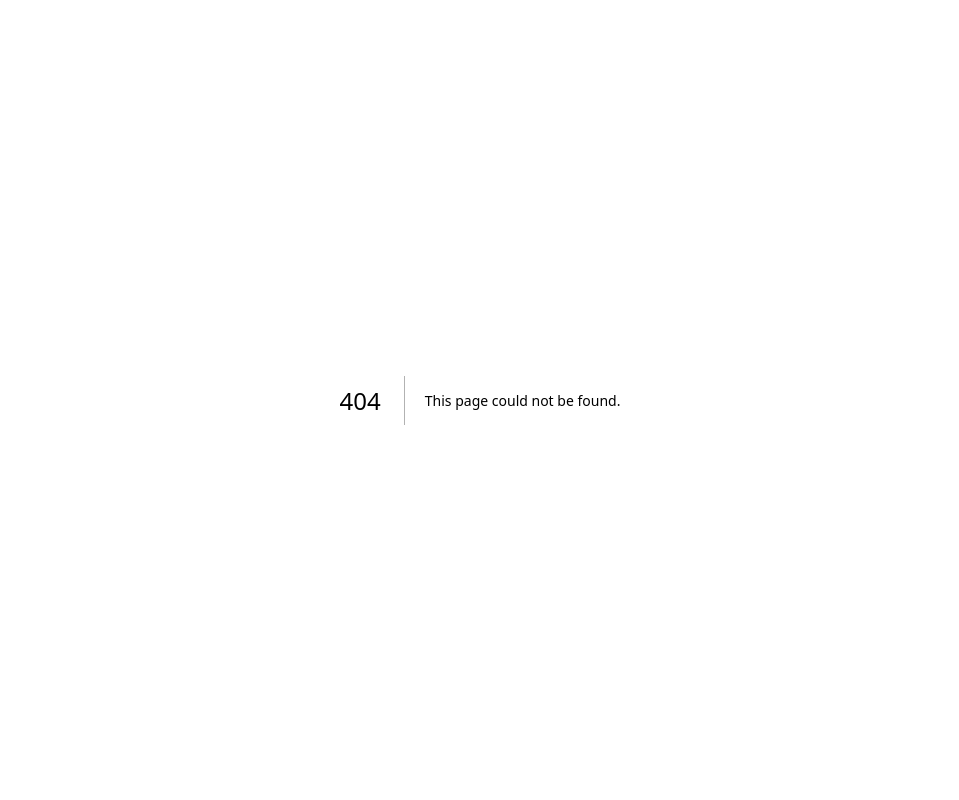
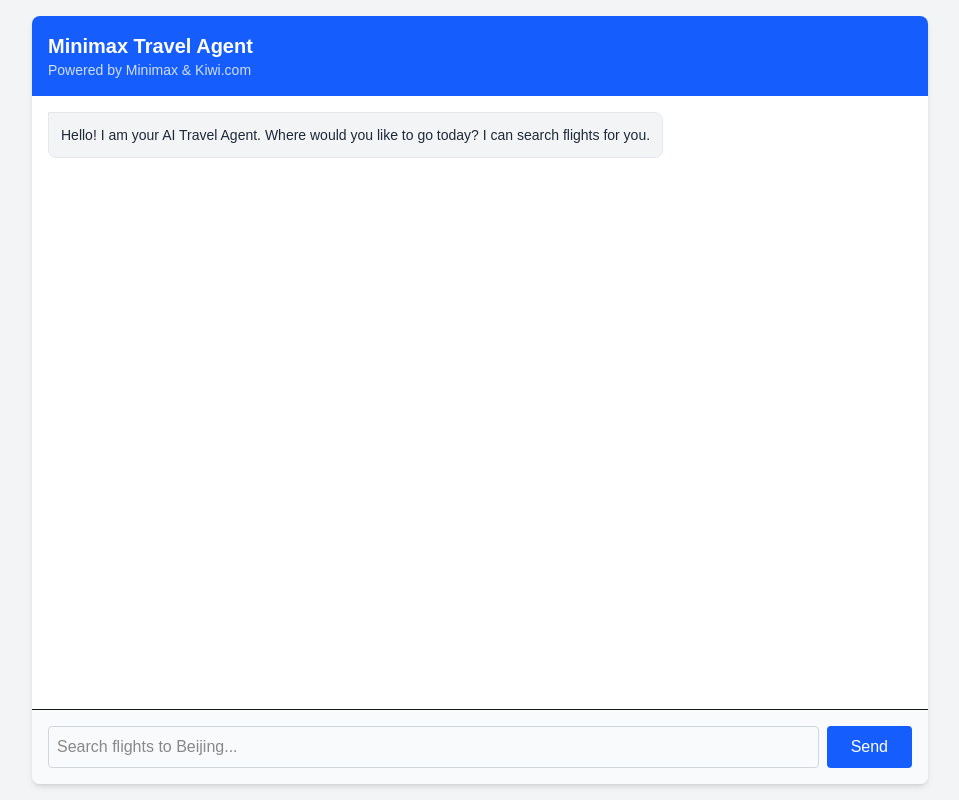
Before and after one commit to eshan-chawla/Travel-Agent, a Next.js app: page /agent in a window 1280 px wide. Before the commit this address had no page. Shown: the whole page, without its empty margins (160-1119 px from the left). Built offline with nearby package versions, Linux system fonts and the light colour scheme.

Commit message:
feat: implement Minimax AI agent with Kiwi flight search integration

```diff
--- a/package.json
+++ b/package.json
@@ -11,6 +11,7 @@
   "dependencies": {
     "@clerk/nextjs": "^6.37.0",
     "@supabase/supabase-js": "^2.93.3",
+    "ai": "^6.0.62",
     "next": "16.1.6",
     "react": "19.2.3",
     "react-dom": "19.2.3"
--- /dev/null
+++ b/src/app/actions/chat.ts
@@ -0,0 +1,53 @@
+
+'use server'
+
+import { chatWithMinimax } from '@/lib/minimax';
+import { searchFlights } from '@/lib/kiwi';
+
+export async function sendMessage(history: { role: 'user' | 'assistant'; content: string }[], message: string) {
+  const messages = [...history, { role: 'user', content: message } as const];
+
+  try {
+    let response = await chatWithMinimax(messages);
+
+    // Detect Tool Call
+    if (response.includes('TOOL_CALL:')) {
+      // Extract JSON from TOOL_CALL
+      const match = response.match(/TOOL_CALL: ({.*})/);
+      if (match) {
+        try {
+            const toolCall = JSON.parse(match[1]);
+
+            if (toolCall.tool === 'searchFlights') {
+                const flights = await searchFlights(toolCall.params);
+
+                // Format flight results for the AI
+                let summary = "No flights found.";
+                if (flights && flights.data && flights.data.length > 0) {
+                    summary = flights.data.slice(0, 3).map((f: any) =>
+                        `Flight: ${f.flyFrom}->${f.flyTo} | ${f.price} EUR | ${f.airlines.join(',')}`
+                    ).join('\n');
+                }
+
+                // Recursive call with tool results
+                // We fake the tool interaction in the history for the AI
+                const toolMessages = [
+                    ...messages,
+                    { role: 'assistant', content: response } as const,
+                    { role: 'user', content: `Tool Output (System): ${summary}` } as const
+                ];
+
+                // Get final response from AI interpreting the tool output
+                response = await chatWithMinimax(toolMessages);
+            }
+        } catch (e) {
+            console.error("Failed to parse tool call", e);
+        }
+      }
+    }
+    return { role: 'assistant', content: response };
+  } catch (error) {
+    console.error(error);
+    return { role: 'assistant', content: "I'm having trouble connecting right now." };
+  }
+}
--- /dev/null
+++ b/src/app/agent/page.tsx
@@ -0,0 +1,92 @@
+
+'use client'
+
+import React, { useState } from 'react'
+import { sendMessage } from '@/app/actions/chat'
+
+export default function AgentChat() {
+  const [messages, setMessages] = useState<{ role: 'user' | 'assistant'; content: string }[]>([
+    { role: 'assistant', content: 'Hello! I am your AI Travel Agent. Where would you like to go today? I can search flights for you.' }
+  ])
+  const [input, setInput] = useState('')
+  const [loading, setLoading] = useState(false)
+
+  const handleSubmit = async (e: React.FormEvent) => {
+    e.preventDefault()
+    if (!input.trim() || loading) return
+
+    const userMessage = { role: 'user' as const, content: input }
+    setMessages(prev => [...prev, userMessage])
+    setInput('')
+    setLoading(true)
+
+    try {
+      // Pass the current history (excluding the new user message we just added visually)
+      const response = await sendMessage(messages, input)
+      setMessages(prev => [...prev, response as any])
+    } catch (error) {
+      console.error('Failed to send message:', error)
+      setMessages(prev => [...prev, { role: 'assistant', content: 'Sorry, something went wrong.' }])
+    } finally {
+      setLoading(false)
+    }
+  }
+
+  return (
+    <div className="flex flex-col h-screen bg-gray-100 p-4">
+      <div className="max-w-4xl mx-auto w-full bg-white rounded-lg shadow-md overflow-hidden flex flex-col h-full">
+        {/* Header */}
+        <div className="bg-blue-600 p-4 text-white">
+          <h1 className="text-xl font-bold">Minimax Travel Agent</h1>
+          <p className="text-sm opacity-80">Powered by Minimax & Kiwi.com</p>
+        </div>
+
+        {/* Chat Area */}
+        <div className="flex-1 overflow-y-auto p-4 space-y-4">
+          {messages.map((msg, index) => (
+            <div
+              key={index}
+              className={`flex ${msg.role === 'user' ? 'justify-end' : 'justify-start'}`}
+            >
+              <div
+                className={`max-w-[80%] p-3 rounded-lg ${
+                  msg.role === 'user'
+                    ? 'bg-blue-600 text-white rounded-tr-none'
+                    : 'bg-gray-100 text-gray-800 rounded-tl-none border border-gray-200'
+                }`}
+              >
+                <div className="whitespace-pre-wrap text-sm">{msg.content}</div>
+              </div>
+            </div>
+          ))}
+          {loading && (
+            <div className="flex justify-start">
+              <div className="bg-gray-100 text-gray-500 p-3 rounded-lg rounded-tl-none text-sm italic">
+                Thinking...
+              </div>
+            </div>
+          )}
+        </div>
+
+        {/* Input Area */}
+        <form onSubmit={handleSubmit} className="p-4 border-t bg-gray-50 flex gap-2">
+          <input
+            type="text"
+            value={input}
+            onChange={(e) => setInput(e.target.value)}
+            placeholder="Search flights to Beijing..."
+            className="flex-1 p-2 border border-gray-300 rounded focus:outline-none focus:ring-2 focus:ring-blue-500"
+            disabled={loading}
+          />
+          <button
+            type="submit"
+            className="bg-blue-600 text-white px-6 py-2 rounded hover:bg-blue-700 transition-colors disabled:opacity-50"
+            disabled={loading}
+          >
+            Send
+          </button>
+        </form>
+      </div>
+    </div>
+  )
+}
--- /dev/null
+++ b/src/lib/kiwi.ts
@@ -0,0 +1,60 @@
+
+interface FlightSearchParams {
+  fly_from: string;
+  fly_to: string;
+  date_from: string; // DD/MM/YYYY
+  date_to: string;   // DD/MM/YYYY
+}
+
+export async function searchFlights(params: FlightSearchParams) {
+  const apiKey = process.env.KIWI_API_KEY;
+  if (!apiKey) {
+    console.error('KIWI_API_KEY is not set');
+    // Return dummy data if key is missing for demo purposes
+    return {
+      data: [
+        {
+          flyFrom: params.fly_from,
+          flyTo: params.fly_to,
+          price: 450,
+          airlines: ['DL'],
+          route: [{ airline: 'DL', flight_no: 123 }]
+        },
+        {
+          flyFrom: params.fly_from,
+          flyTo: params.fly_to,
+          price: 380,
+          airlines: ['UA'],
+          route: [{ airline: 'UA', flight_no: 456 }]
+        }
+      ]
+    };
+  }
+
+  const url = new URL('https://api.tequila.kiwi.com/v2/search');
+  Object.entries(params).forEach(([key, value]) => {
+    url.searchParams.append(key, value);
+  });
+
+  // Default params to make search work easily
+  url.searchParams.append('curr', 'USD');
+  url.searchParams.append('limit', '5');
+
+  try {
+    const response = await fetch(url.toString(), {
+      headers: {
+        'apikey': apiKey,
+        'Content-Type': 'application/json',
+      },
+    });
+
+    if (!response.ok) {
+        console.error('Kiwi API Error:', response.status, await response.text());
+        return null;
+    }
+    return await response.json();
+  } catch (error) {
+    console.error('Error searching flights:', error);
+    return null;
+  }
+}
--- /dev/null
+++ b/src/lib/minimax.ts
@@ -0,0 +1,56 @@
+
+interface Message {
+  role: 'user' | 'assistant' | 'system';
+  content: string;
+}
+
+export async function chatWithMinimax(messages: Message[]) {
+  const apiKey = process.env.MINIMAX_API_KEY;
+  const groupId = process.env.MINIMAX_GROUP_ID;
+
+  // Use a default response if keys are missing (for demo)
+  if (!apiKey || !groupId) {
+    console.warn('Minimax keys missing, returning mock response');
+    const lastMsg = messages[messages.length - 1].content.toLowerCase();
+
+    if (lastMsg.includes('flight') || lastMsg.includes('china') || lastMsg.includes('beijing')) {
+        return `TOOL_CALL: { "tool": "searchFlights", "params": { "fly_from": "SJC", "fly_to": "PEK", "date_from": "20/10/2026", "date_to": "27/10/2026" } }`;
+    }
+    return "I am the Trae Travel Agent (Mock). Please configure MINIMAX_API_KEY and MINIMAX_GROUP_ID to connect to the real AI.";
+  }
+
+  const url = `https://api.minimax.chat/v1/text/chatcompletion_v2?GroupId=${groupId}`;
+
+  try {
+    const response = await fetch(url, {
+      method: 'POST',
+      headers: {
+        'Authorization': `Bearer ${apiKey}`,
+        'Content-Type': 'application/json',
+      },
+      body: JSON.stringify({
+        model: 'abab6.5s-chat',
+        messages: messages.map(m => ({
+          sender_type: m.role === 'user' ? 'USER' : 'BOT',
+          sender_name: m.role === 'user' ? 'User' : 'Assistant',
+          text: m.content,
+        })),
+        bot_setting: {
+            bot_name: "Travel Agent",
+            content: "You are a helpful travel agent. You can help users book flights using the Kiwi.com API. If the user asks for flights, you MUST output a specific JSON format to call the tool. Format: TOOL_CALL: { \"tool\": \"searchFlights\", \"params\": { \"fly_from\": \"CODE\", \"fly_to\": \"CODE\", \"date_from\": \"DD/MM/YYYY\", \"date_to\": \"DD/MM/YYYY\" } }."
+        },
+        reply_constraints: { sender_type: "BOT", sender_name: "Assistant" }
+      }),
+    });
+
+    if (!response.ok) {
+        throw new Error(`Minimax API Error: ${response.statusText}`);
+    }
+
+    const data = await response.json();
+    return data.choices?.[0]?.message?.content || data.reply || "";
+  } catch (error) {
+    console.error('Minimax Error:', error);
+    return "Sorry, I am having trouble connecting to my brain (Minimax API).";
+  }
+}
```
Also changed, not shown: 1 other file (tests, documents, lock files or other folders).
